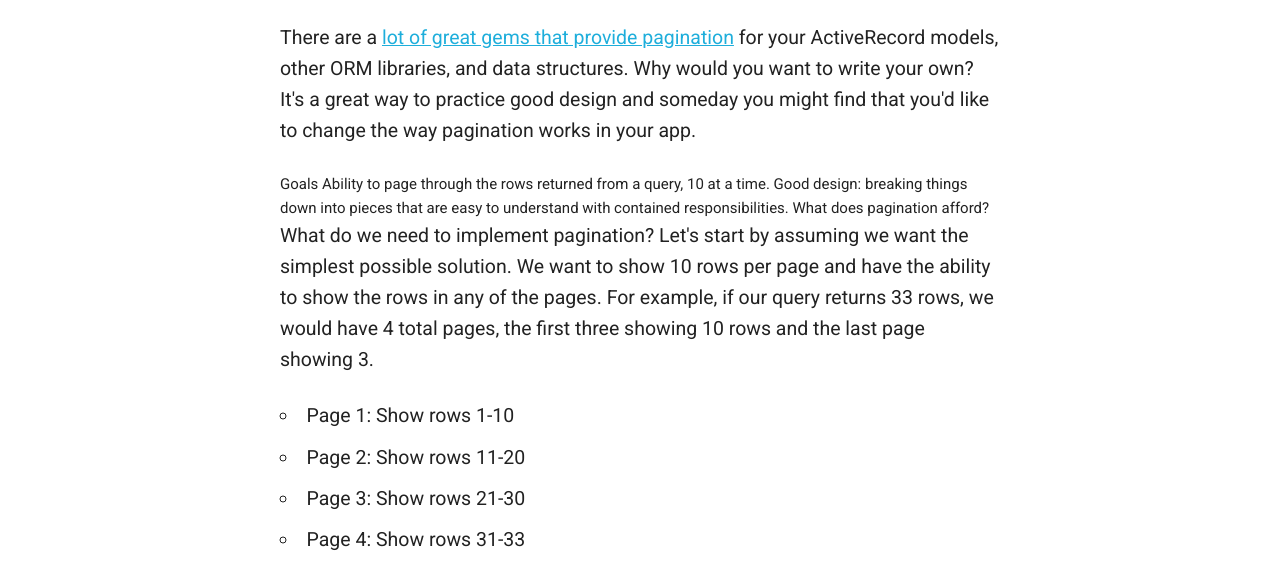
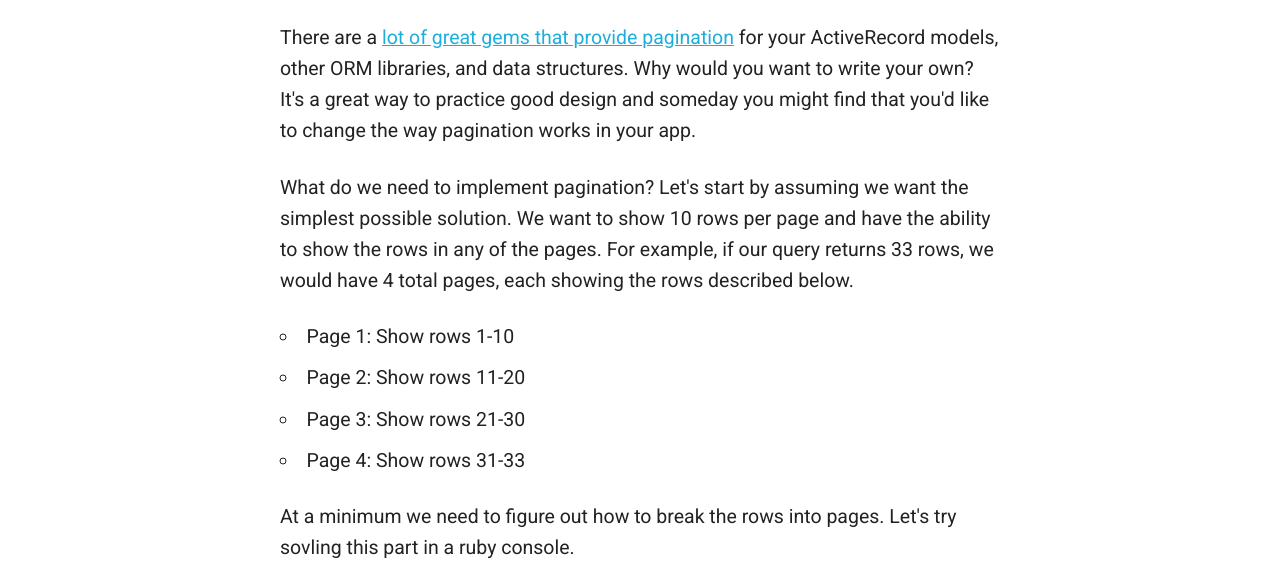
Before and after one commit to bradpauly/bradpauly.github.io, a plain HTML site: page articles/2023-02-24-diy-pagination-in-rails.html in a window 1280 px wide. Shown: the part 197-774 px from the top of the page. Drawn offline with Linux system fonts and the light colour scheme.

Commit message:
Cleanup.

```diff
--- a/articles/2023-02-24-diy-pagination-in-rails.html
+++ b/articles/2023-02-24-diy-pagination-in-rails.html
@@ -51,18 +51,10 @@
 to practice good design and someday you might find that you'd like to change the
 way pagination works in your app.</p>
 
-Goals
-Ability to page through the rows returned from a query, 10 at a time.
-Good design: breaking things down into pieces that are easy to understand with contained
-responsibilities.
-
-
-What does pagination afford?
-
 <p>What do we need to implement pagination? Let's start by assuming we want the simplest
 possible solution. We want to show 10 rows per page and have the ability to show the
 rows in any of the pages. For example, if our query returns 33 rows, we would have 4
-total pages, the first three showing 10 rows and the last page showing 3.</p>
+total pages, each showing the rows described below.</p>
 
 <ul>
 <li>Page 1: Show rows 1-10</li>
@@ -71,8 +63,8 @@ total pages, the first three showing 10 rows and the last page showing 3.</p>
 <li>Page 4: Show rows 31-33</li>
 </ul>
 
-<p>Let's try sovling this in ruby console. Starting with what we know,
-calculate the number of pages.</p>
+<p>At a minimum we need to figure out how to break the rows into pages.
+  Let's try sovling this part in a ruby console.</p>
 
 <script src="https://gist.github.com/bradpauly/33c9586e3aa95c4ca07073c40c41e961.js"></script>
 
```
